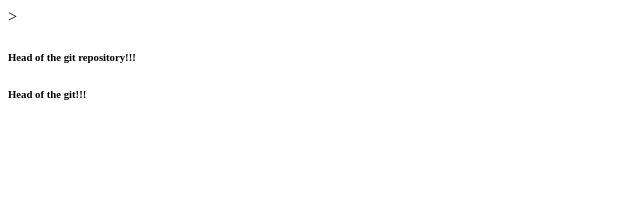
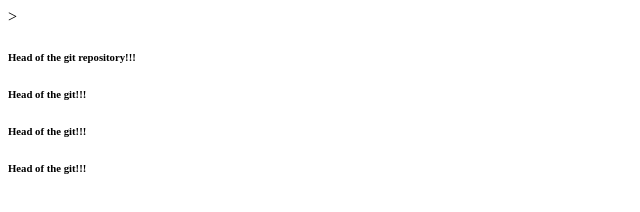
Before and after one commit to Dhaneshw/git_repository, a plain HTML site: page index.html in a window 1280 px wide. Shown: the whole page, without its empty margins (0-640 px from the left). Drawn offline with Linux system fonts and the light colour scheme.

Commit message:
third commit

```diff
--- a/index.html
+++ b/index.html
@@ -3,5 +3,7 @@
     <body>
         <h6>Head of the git repository!!!</h6>
 		 <h6>Head of the git!!!</h6>
+		 		 <h6>Head of the git!!!</h6>
+				 		 <h6>Head of the git!!!</h6>
     </body>
 </html>
```
